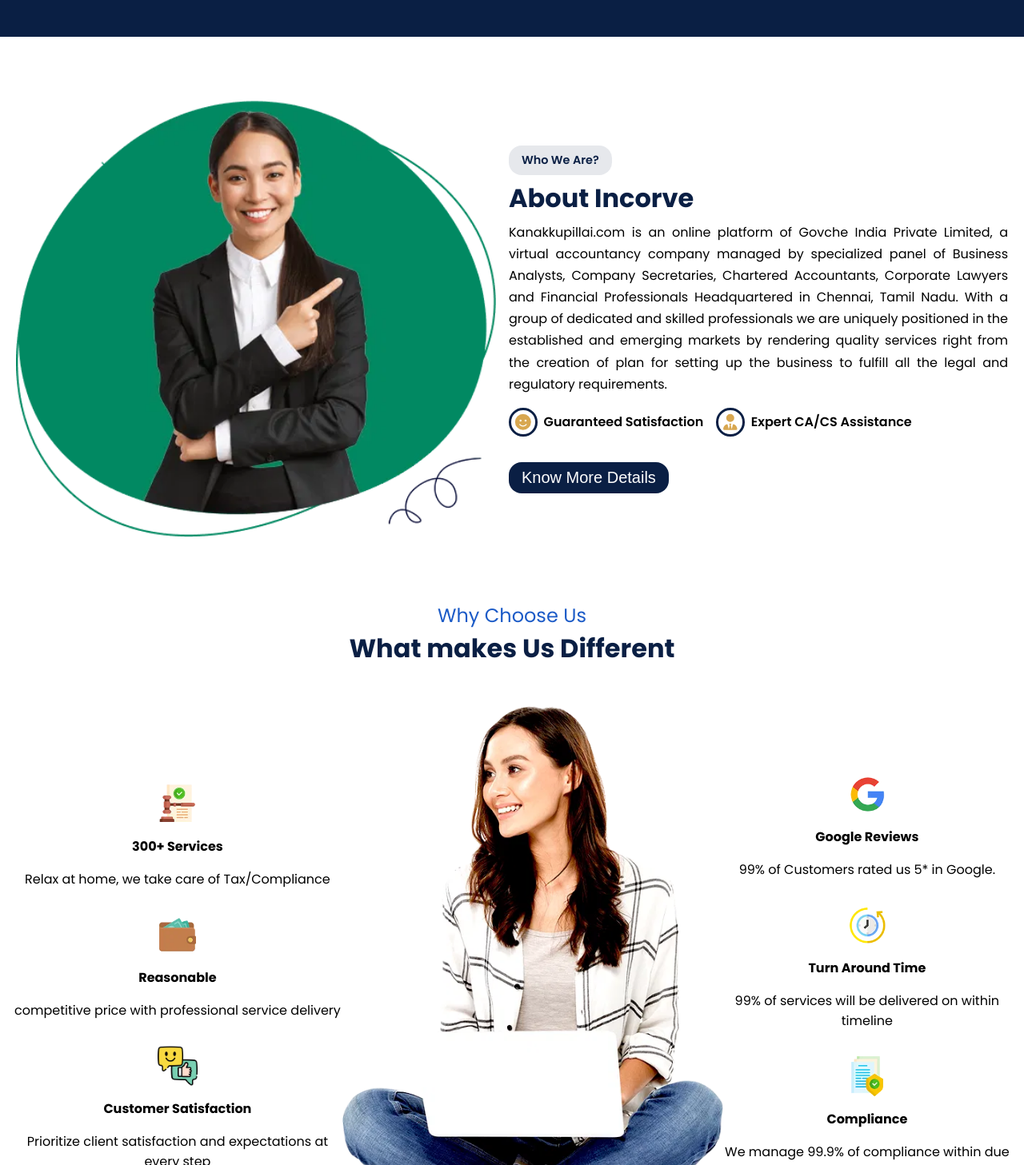
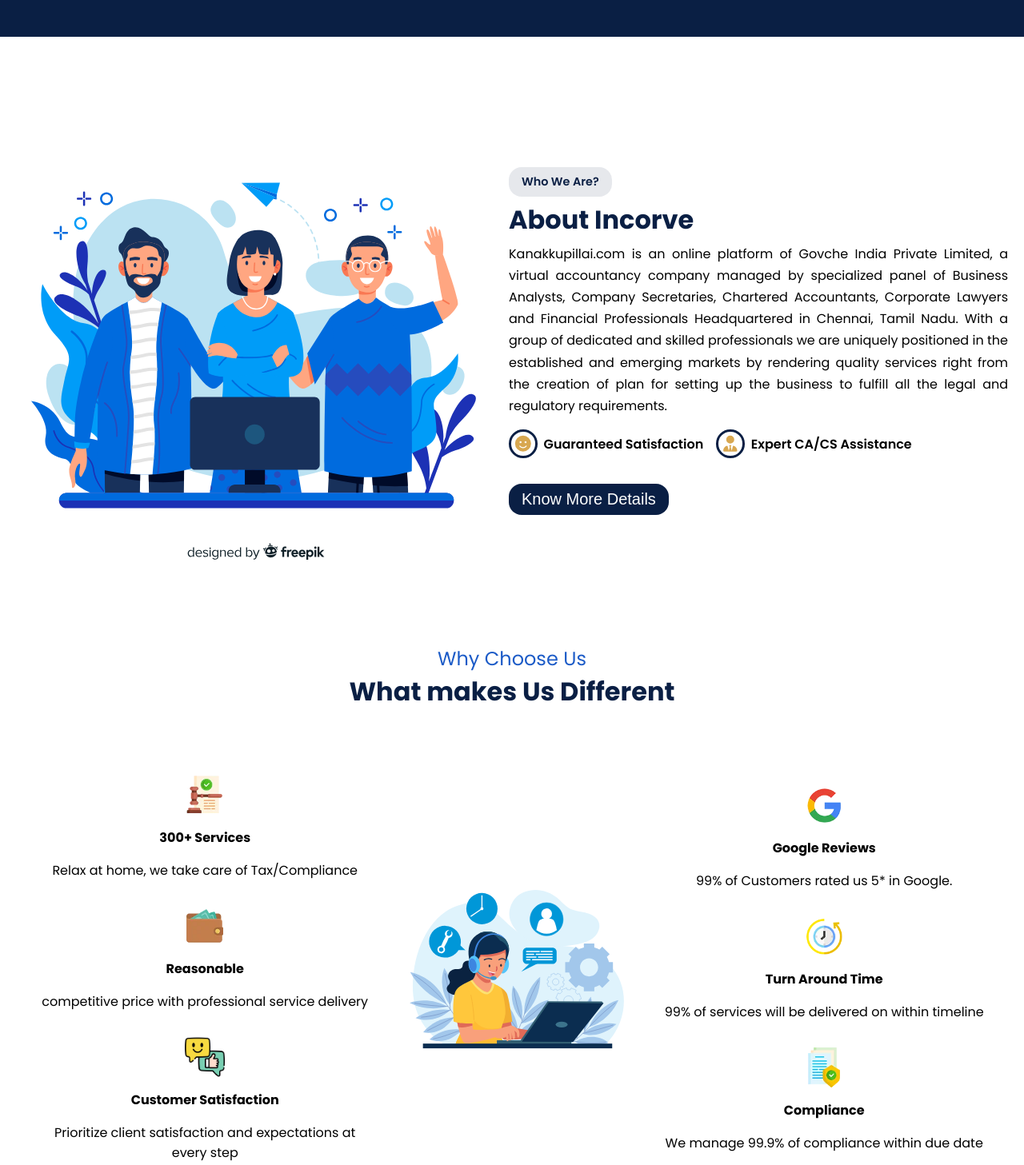
Before and after one commit to merchantai/incorvo, a Vue app: page / in a window 1280 px wide. Shown: the part 1913-3370 px from the top of the page at 80% size. Built offline with nearby package versions, Linux system fonts and the light colour scheme.

Commit message:
updated home page images

```diff
--- a/src/views/HomeView.vue
+++ b/src/views/HomeView.vue
@@ -223,7 +223,7 @@ import {
   </div>
   <div class="about-container">
     <div class="about-left">
-      <img src="@/assets/images/decoration/about_img.webp" alt="Who are we" class="about-img" />
+      <img src="@/assets/images/decoration/about-us.svg" alt="Who are we" class="about-img" />
     </div>
     <div class="about-right">
       <h3 class="about-sub-title">Who We Are?</h3>
@@ -272,7 +272,7 @@ import {
         </div>
       </div>
       <div class="choose-middle">
-        <img src="@/assets/images/decoration/choose.webp" alt="" class="choose-image" />
+        <img src="@/assets/images/decoration/our-usp.svg" alt="" class="choose-image" />
       </div>
       <div class="choose-right">
         <div class="feature-content">
```
